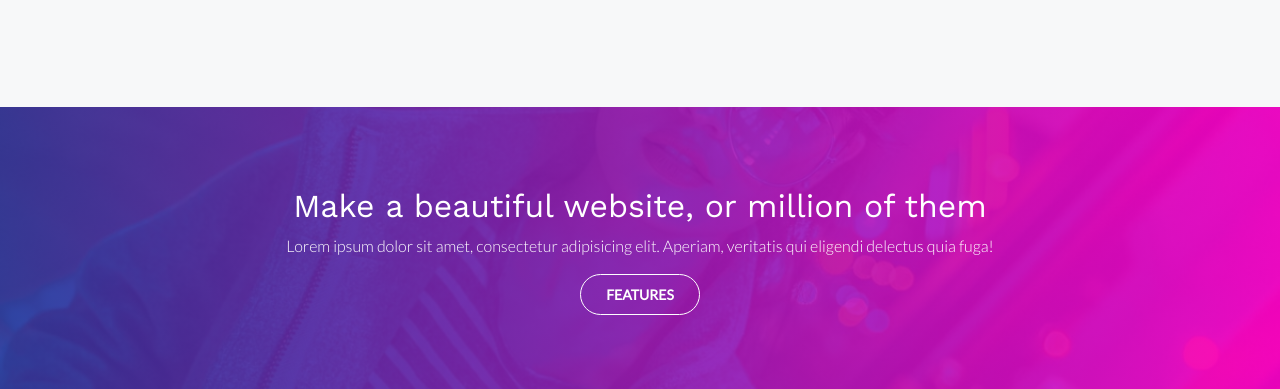
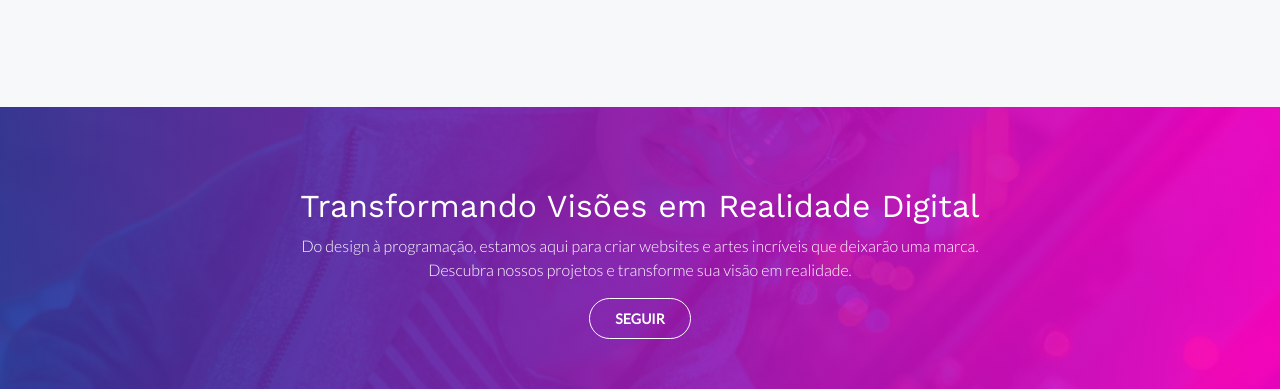
Before and after one commit to digitalaron/aron, a website: page blog.html in a window 1280 px wide. Shown: the part 1736-2125 px from the top of the page. Drawn offline with nearby package versions, Linux system fonts and the light colour scheme.

Commit message:
Finalizando página Trabalhos

```diff
--- a/blog.html
+++ b/blog.html
@@ -242,9 +242,9 @@
         <div class="section-content" data-aos="fade-up">
             <div class="row">
                 <div class="col-md-12 text-center">
-                    <h2 class="mb-2">Make a beautiful website, or million of them</h2>
-                    <p>Lorem ipsum dolor sit amet, consectetur adipisicing elit. Aperiam, veritatis qui eligendi delectus quia fuga!</p>
-                    <a class="btn btn-outline-primary btn-lg">FEATURES</a>
+                    <h2 class="mb-2">Transformando Visões em Realidade Digital</h2>
+                    <p>Do design à programação, estamos aqui para criar websites e artes incríveis que deixarão uma marca. <br>Descubra nossos projetos e transforme sua visão em realidade.</p>
+                    <a class="btn btn-outline-primary btn-lg" href="">SEGUIR</a>
                 </div>
             </div>
         </div>
```
